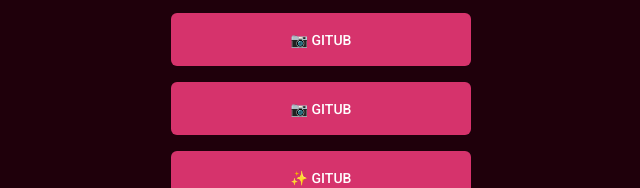
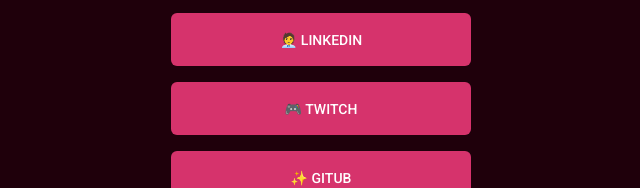
Before and after one commit to matheuszarpellon/Maratona2-Linktree, a plain HTML site: page index.html in a window 1280 px wide. Shown: the part 358-546 px from the top of the page, 319-959 px from the left. Drawn offline with Linux system fonts and the light colour scheme.

Commit message:
correção nos botões

```diff
--- a/index.html
+++ b/index.html
@@ -31,11 +31,11 @@
         </li>
         <li>
           <a href="https://linkedin.com/matheuszarpellon" target="_blank"
-            >📷 Gitub</a
+            >🧑‍💼 LinkedIn</a
           >
         </li>
         <li>
-          <a href="https://twitch.tv/goianostuffs" target="_blank">📷 Gitub</a>
+          <a href="https://twitch.tv/goianostuffs" target="_blank">🎮 Twitch</a>
         </li>
         <li>
           <a href="https://github.com/matheuszarpellon" target="_blank"
```
